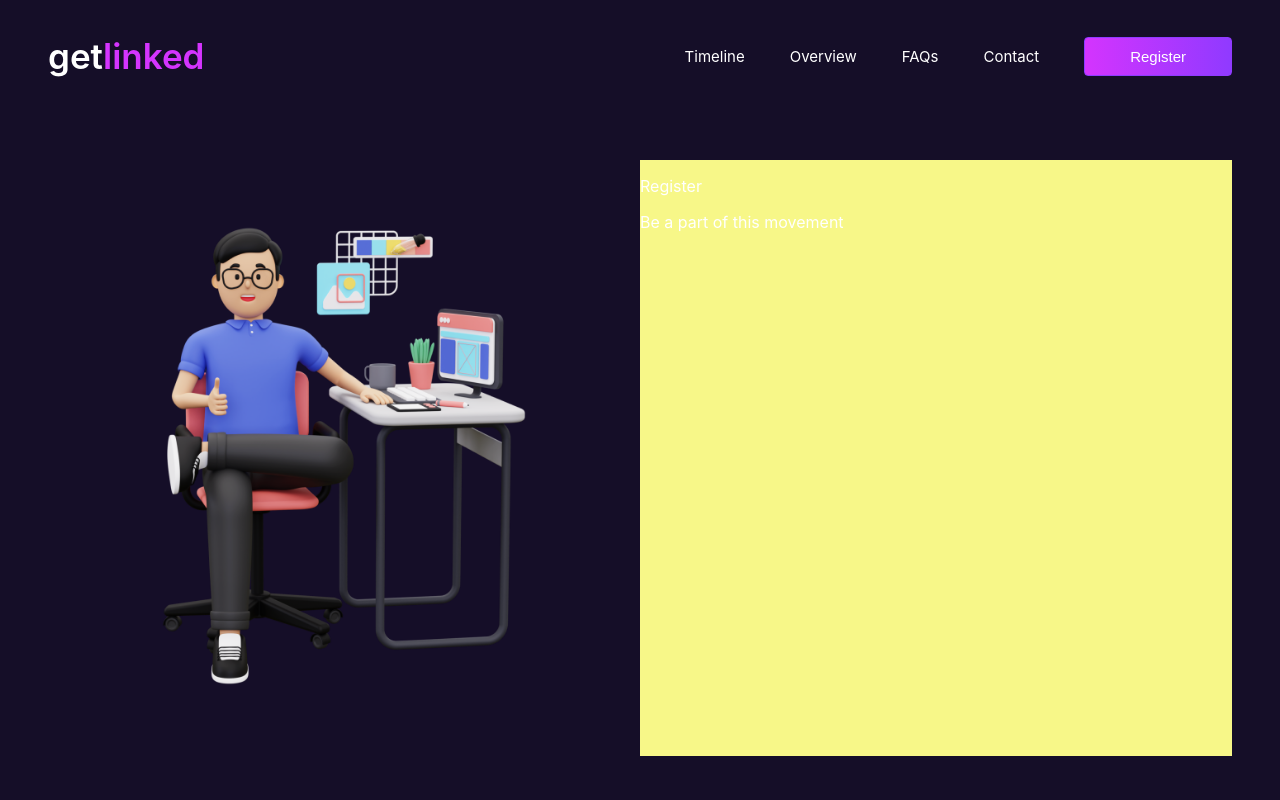
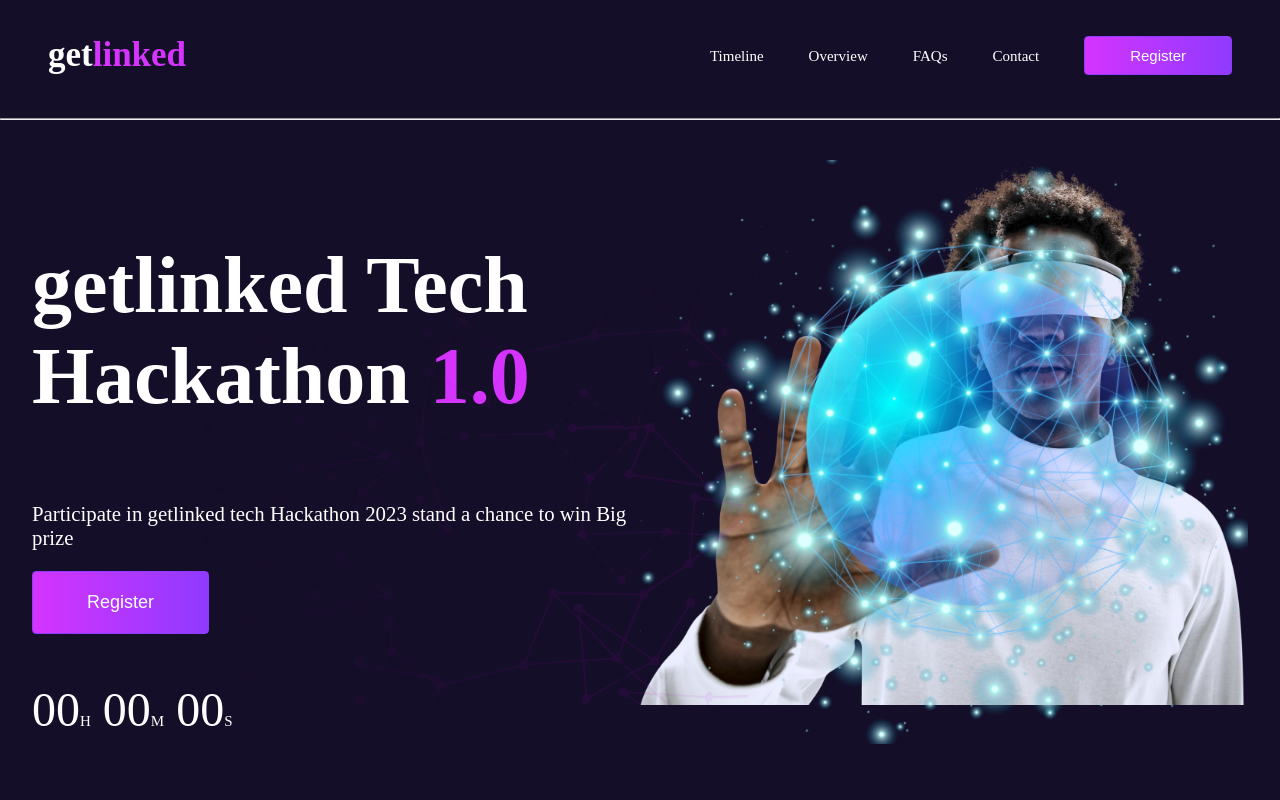
Before and after one commit to Mhaurvis/getlinkedProject, a React (Create React App) app: page / in a window 1280 px wide. Shown: the top 800 px of the page. Built offline with nearby package versions, Linux system fonts and the light colour scheme.

Commit message:
Initial Correction

```diff
--- a/src/App.js
+++ b/src/App.js
@@ -7,9 +7,9 @@ import Contact from './pages/Contact';
 function App() {
   return (
     <Routes>
-      <Route path='' element={<Register />}></Route>
-      {/* <Route path='' element={<Home />}></Route> */}
-      {/* <Route path='' element={<Contact />}></Route> */}
+      <Route path='register' element={<Register />}></Route>
+      <Route path='/' element={<Home />}></Route>
+      <Route path='contact' element={<Contact />}></Route>
     </Routes>
   );
 }
```
